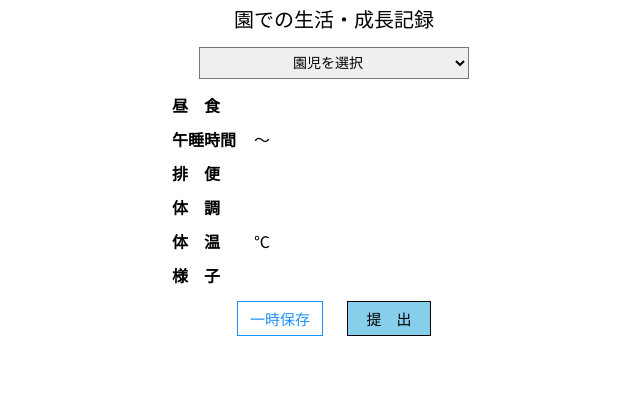
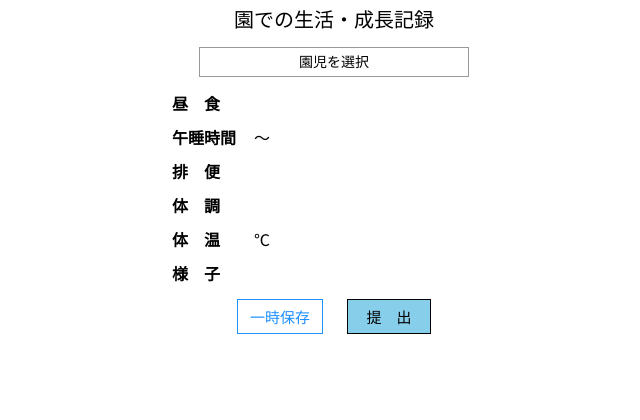
Before and after one commit to mai2130/sodachi_note, a Django app: template templates/growthlogs/school_growthlog_form.html in a window 1280 px wide. Shown: the part 62-482 px from the top of the page, without its empty margins (306-946 px from the left). Run offline with Django 5.2, Linux system fonts and the light colour scheme; the template is opened without the code that fills it, so the values that code supplies are empty.

Commit message:
プルダウン見た目修正

```diff
--- a/static/css/growthlog.css
+++ b/static/css/growthlog.css
@@ -25,10 +25,13 @@
     margin: 0 auto 14px;
     padding: 6px 10px;
     font-size: 14px;
+    border: 1px solid #999;
     border-radius: 0;
-    appearance: auto;
-    -webkit-appearance: menulist;
-
+    background: #fff;
+    color: #000;
+    appearance: none;
+    -webkit-appearance: none;
+    -moz-appearance: none;
 }
 
 /* フォーム部分 */
```
